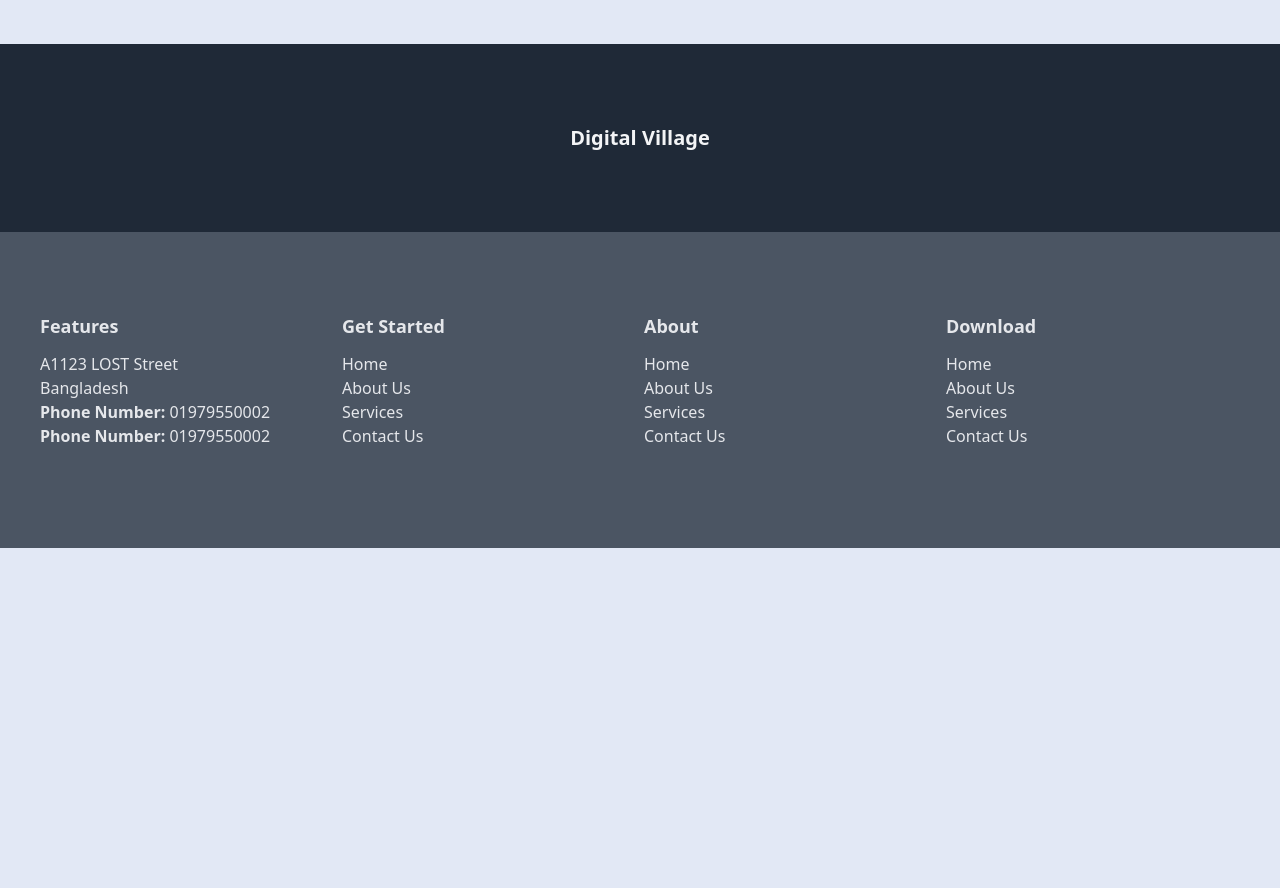
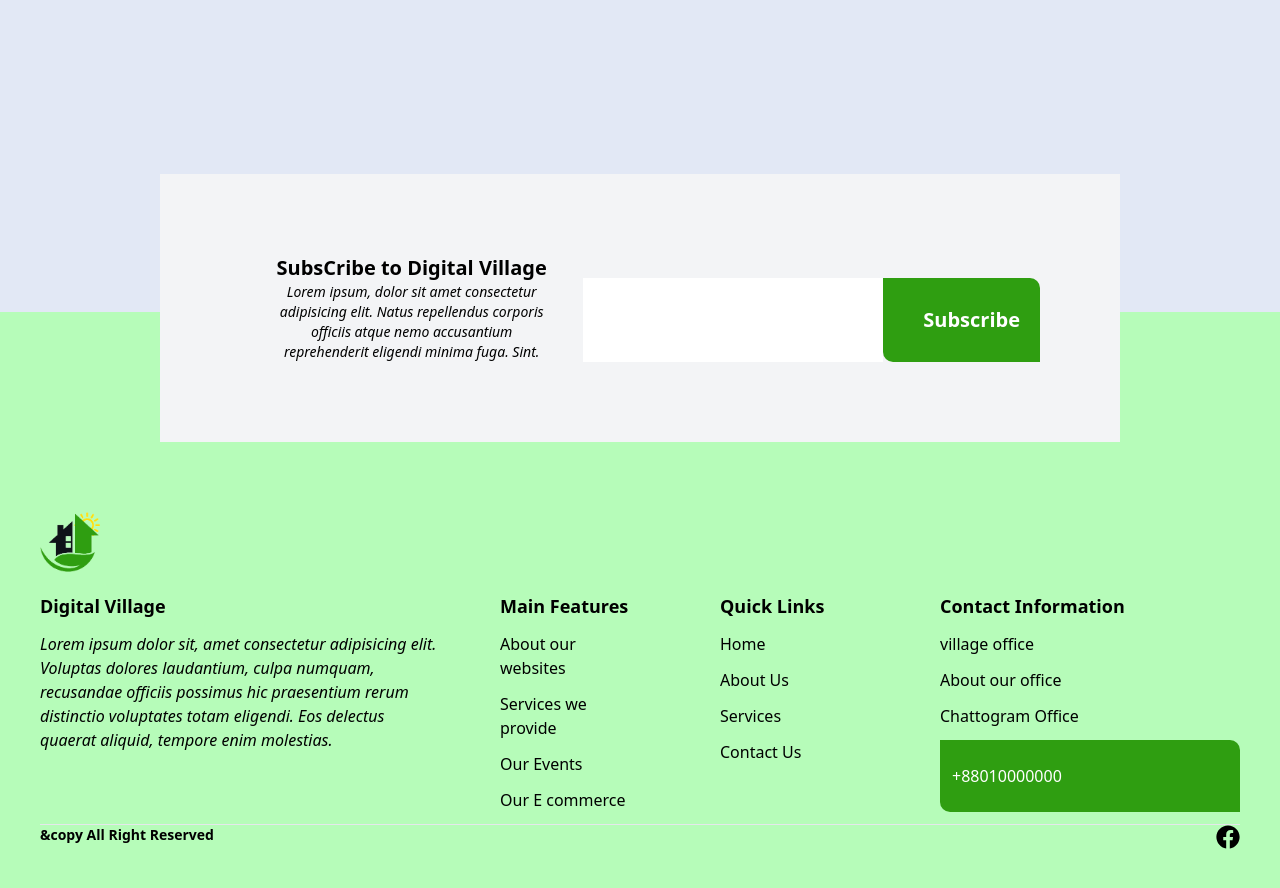
Before and after one commit to akhlakuzzalal/digital_village_front-end, a React (Create React App) app: page / in a window 1280 px wide. Shown: the part 1840-2728 px from the top of the page. Before the commit the page ends 2388 px from the top, so only its background shows below. Built offline with nearby package versions, Linux system fonts and the light colour scheme.

Commit message:
React Router Added

```diff
--- a/package.json
+++ b/package.json
@@ -12,6 +12,7 @@
     "react-dom": "^17.0.2",
     "react-icons": "^4.3.1",
     "react-redux": "^7.2.6",
+    "react-router-dom": "^6.2.1",
     "react-scripts": "5.0.0",
     "swiper": "^8.0.3",
     "web-vitals": "^2.1.4"
--- a/src/App.js
+++ b/src/App.js
@@ -1,10 +1,16 @@
+import { BrowserRouter, Route, Routes } from 'react-router-dom';
 import './App.css';
-import Home from './Pages/shared/Home/Home';
+import Home from './pages/shared/Home/Home.jsx';
 
 function App() {
   return (
     <div>
-      <Home />
+      <BrowserRouter>
+        <Routes>
+          <Route path="/" element={<Home />} />
+          <Route path="/home" element={<Home />} />
+        </Routes>
+      </BrowserRouter>
     </div>
   );
 }
--- a/src/pages/shared/Home/Footer/Footer.jsx
+++ b/src/pages/shared/Home/Footer/Footer.jsx
@@ -1,50 +1,123 @@
 import React from 'react';
+import { FaFacebook } from 'react-icons/fa';
+import logo from '../../../../assets/logo.png';
 const Footer = () => {
   return (
     <>
-      <div className=" bg-gray-100 ">
-        <div className="  flex text-center py-20 bg-gray-800 text-gray-100">
-          <h1 className="mx-auto text-xl font-bold">Digital Village</h1>
+      <div
+        style={{
+          color: '#000',
+          position: 'relative',
+          top: '130px',
+        }}
+        className=" w-3/4  text-center py-20 bg-gray-100 text-gray-100 mx-auto"
+      >
+        <div className=" text-xl font-bold lg:flex lg:px-20 space-y-6">
+          <div className="">
+            SubsCribe to Digital Village
+            <p className="text-sm px-8 font-normal">
+              <i>
+                Lorem ipsum, dolor sit amet consectetur adipisicing elit. Natus
+                repellendus corporis officiis atque nemo accusantium
+                reprehenderit eligendi minima fuga. Sint.
+              </i>
+            </p>
+          </div>
+          <input
+            placeholder="Your Email"
+            style={{
+              color: 'black',
+              width: '100px',
+              paddingBlock: '20px',
+              paddingInline: '150px',
+            }}
+            type="email"
+          />
+          <button
+            style={{ borderRadius: '0px 10px 0px 10px', color: 'white' }}
+            className="bg-primary py-3 px-10 pr-5"
+          >
+            Subscribe
+          </button>
+        </div>
       </div>
 
-        <div className="p-10 bg-gray-600 text-gray-200 py-20">
+      <div
+        style={{
+          backgroundColor: '#b6fcb9',
+          color: '#000',
+          paddingTop: '200px',
+        }}
+        className="p-10  text-gray-200 py-20"
+      >
         <div className="max-w-7xl mx-auto ">
-            <div className="grid grid-cols-1 md:grid-cols-2 lg:grid-cols-4 gap-2">
-              <div className="mb-5">
-                <h4 className="text-lg mb-3 font-bold">Features</h4>
-                A1123 LOST Street
-                <br /> Bangladesh <br />
-                <strong>Phone Number:</strong> 01979550002 <br />
-                <strong>Phone Number:</strong> 01979550002 <br />
+          <div className="grid grid-cols-1 md:grid-cols-2 lg:grid-cols-4 ">
+            <div style={{ width: '400px' }} className="mb-5 ">
+              <div className="text-lg mb-3 font-bold">
+                {' '}
+                <img
+                  style={{ height: '60px', width: '60px' }}
+                  src={logo}
+                  alt=""
+                />
+                <h2 className="mt-5"> Digital Village</h2>
               </div>
-              <div className="mb-5">
-                <h4 className="text-lg mb-3 font-bold">Get Started</h4>
+              <p>
+                <i>
+                  Lorem ipsum dolor sit, amet consectetur adipisicing elit.
+                  Voluptas dolores laudantium, culpa numquam, recusandae
+                  officiis possimus hic praesentium rerum distinctio voluptates
+                  totam eligendi. Eos delectus quaerat aliquid, tempore enim
+                  molestias.
+                </i>
+              </p>
+            </div>
+
+            <div className="lg:pl-20 lg:ml-20 lg:pt-20">
+              <h4 className="text-lg mb-3 font-bold">Main Features</h4>
               <ul>
-                  <li>Home</li>
-                  <li>About Us</li>
-                  <li>Services</li>
-                  <li>Contact Us</li>
+                <li className="mb-3">About our websites</li>
+                <li className="mb-3">Services we provide</li>
+                <li className="mb-3">Our Events</li>
+                <li className="mb-3">Our E commerce </li>
               </ul>
             </div>
-              <div className="mb-5">
+            <div className="lg:px-20 lg:pt-20">
+              <h4 className="text-lg mb-3 font-bold">Quick Links</h4>
               <ul>
-                  <h4 className="text-lg mb-3 font-bold">About</h4>
-                  <li>Home</li>
-                  <li>About Us</li>
-                  <li>Services</li>
-                  <li>Contact Us</li>
+                <li className="mb-3">Home</li>
+                <li className="mb-3">About Us</li>
+                <li className="mb-3">Services</li>
+                <li className="mb-3">Contact Us</li>
               </ul>
             </div>
-              <div className="mb-5">
+            <div className="lg:pt-20">
+              <h4 className="text-lg mb-3 font-bold">Contact Information</h4>
               <ul>
-                  <h4 className="text-lg font-bold mb-3">Download</h4>
-                  <li>Home</li>
-                  <li>About Us</li>
-                  <li>Services</li>
-                  <li>Contact Us</li>
+                <li className="mb-3">village office</li>
+                <li className="mb-3">About our office </li>
+                <li className="mb-3">Chattogram Office</li>
+                <li
+                  style={{ borderRadius: '0px 10px 0px 10px', color: 'white' }}
+                  className="mb-3 bg-primary py-6 px-3 "
+                >
+                  +88010000000
+                </li>
               </ul>
             </div>
           </div>
+        </div>
+        <hr />
+        <div className="flex">
+          <div></div>
+          <div>
+            <h1 className="text-sm flex items-center">
+              {' '}
+              &copy All Right Reserved
+            </h1>
+          </div>
+          <div className="ml-auto">
+            <FaFacebook className="h-6 w-6 " aria-hidden="true" />
           </div>
         </div>
       </div>
```
Also changed, not shown: 1 other file (tests, documents, lock files or other folders). Lines whose indentation alone changed are shown as unchanged.
